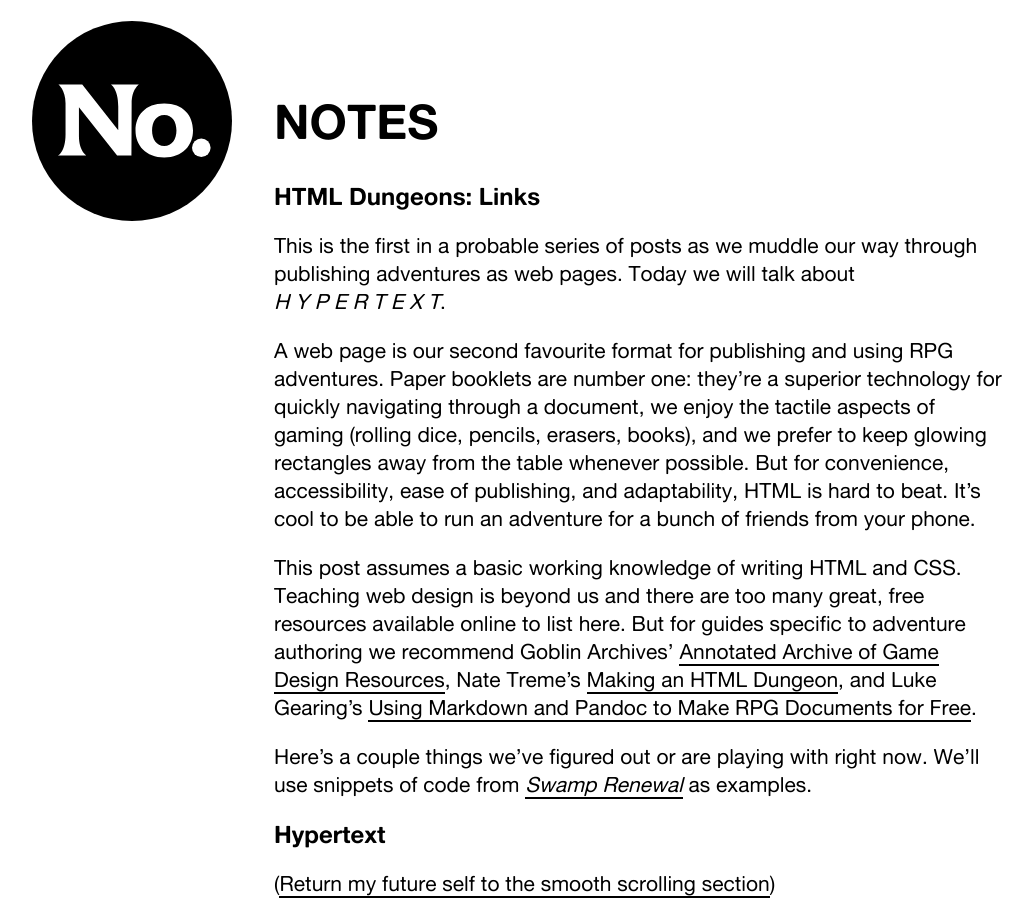
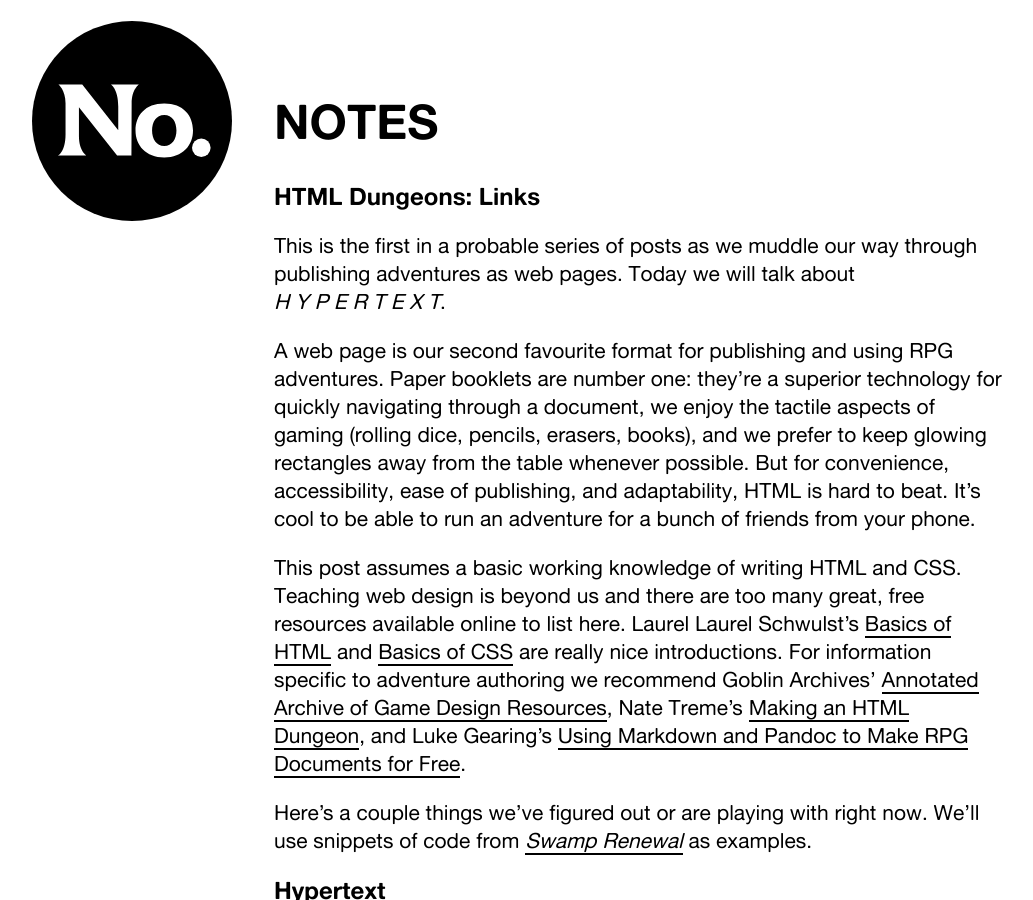
Before and after one commit to numbered-works/numbered-works.github.io, a Jekyll site: the page built from _posts/2022-03-08-html-dungeons-links.md, in a window 1280 px wide and 900 px high. Shown: the whole window, without its empty margins (122-1155 px from the left). Built offline with Jekyll 4.4.1, drawn with Linux system fonts in a browser that asks for light colours; some web fonts are replaced; some of the changed text lies outside the part shown.

Commit message:
add a couple links

```diff
--- a/_posts/2022-03-08-html-dungeons-links.md
+++ b/_posts/2022-03-08-html-dungeons-links.md
@@ -11,7 +11,7 @@
 
 A web page is our second favourite format for publishing and using RPG adventures. Paper booklets are number one: they're a superior technology for quickly navigating through a document, we enjoy the tactile aspects of gaming (rolling dice, pencils, erasers, books), and we prefer to keep glowing rectangles away from the table whenever possible. But for convenience, accessibility, ease of publishing, and adaptability, HTML is hard to beat. It's cool to be able to run an adventure for a bunch of friends from your phone.
 
-This post assumes a basic working knowledge of writing HTML and CSS. Teaching web design is beyond us and there are too many great, free resources available online to list here. But for guides specific to adventure authoring we recommend Goblin Archives' [Annotated Archive of Game Design Resources](https://goblinarchives.github.io/LiminalHorror/Game%20Design/Programs/#markdown), Nate Treme's [Making an HTML Dungeon](https://www.youtube.com/watch?v=TRZ2w36wJi0&ab_channel=NateTreme), and Luke Gearing's [Using Markdown and Pandoc to Make RPG Documents for Free](https://lukegearing.blot.im/using-markdown-and-pandoc-to-make-rpg-documents-for-free).
+This post assumes a basic working knowledge of writing HTML and CSS. Teaching web design is beyond us and there are too many great, free resources available online to list here. Laurel Laurel Schwulst's [Basics of HTML](https://www.youtube.com/watch?v=CkzbI1Tv_rQ&t=104s) and [Basics of CSS](https://www.youtube.com/watch?v=BUZIaTHm_oE) are really nice introductions. For information specific to adventure authoring we recommend Goblin Archives' [Annotated Archive of Game Design Resources](https://goblinarchives.github.io/LiminalHorror/Game%20Design/Programs/#markdown), Nate Treme's [Making an HTML Dungeon](https://www.youtube.com/watch?v=TRZ2w36wJi0&ab_channel=NateTreme), and Luke Gearing's [Using Markdown and Pandoc to Make RPG Documents for Free](https://lukegearing.blot.im/using-markdown-and-pandoc-to-make-rpg-documents-for-free).
 
 Here's a couple things we've figured out or are playing with right now. We'll use snippets of code from *[Swamp Renewal](https://numbered.works/swamp-renewal)* as examples.
 
@@ -66,4 +66,4 @@
 
 ## Also
 
-We want to see more adventures and dungeons on the open web and more experiments. We have more scribbled notes about print stylesheets, marking up maps, navigation menus, and hosting. Let's see how we go.
+We want to see more adventures and dungeons on the open web and more experiments. We have more scribbled notes about print stylesheets, [marking up maps](https://numbered.works/notes/html-dungeons-maps/), navigation menus, and hosting. Let's see how we go.
```
